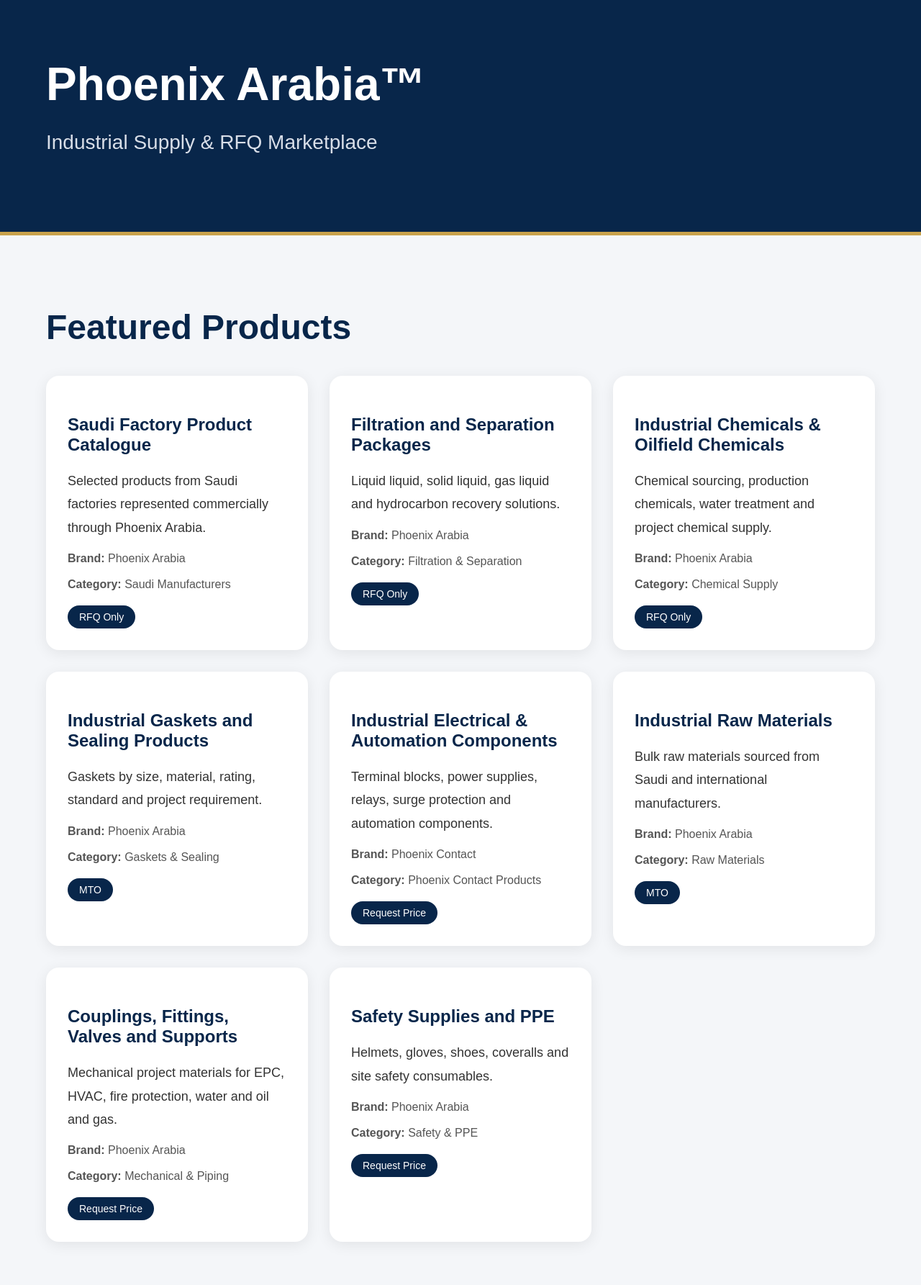
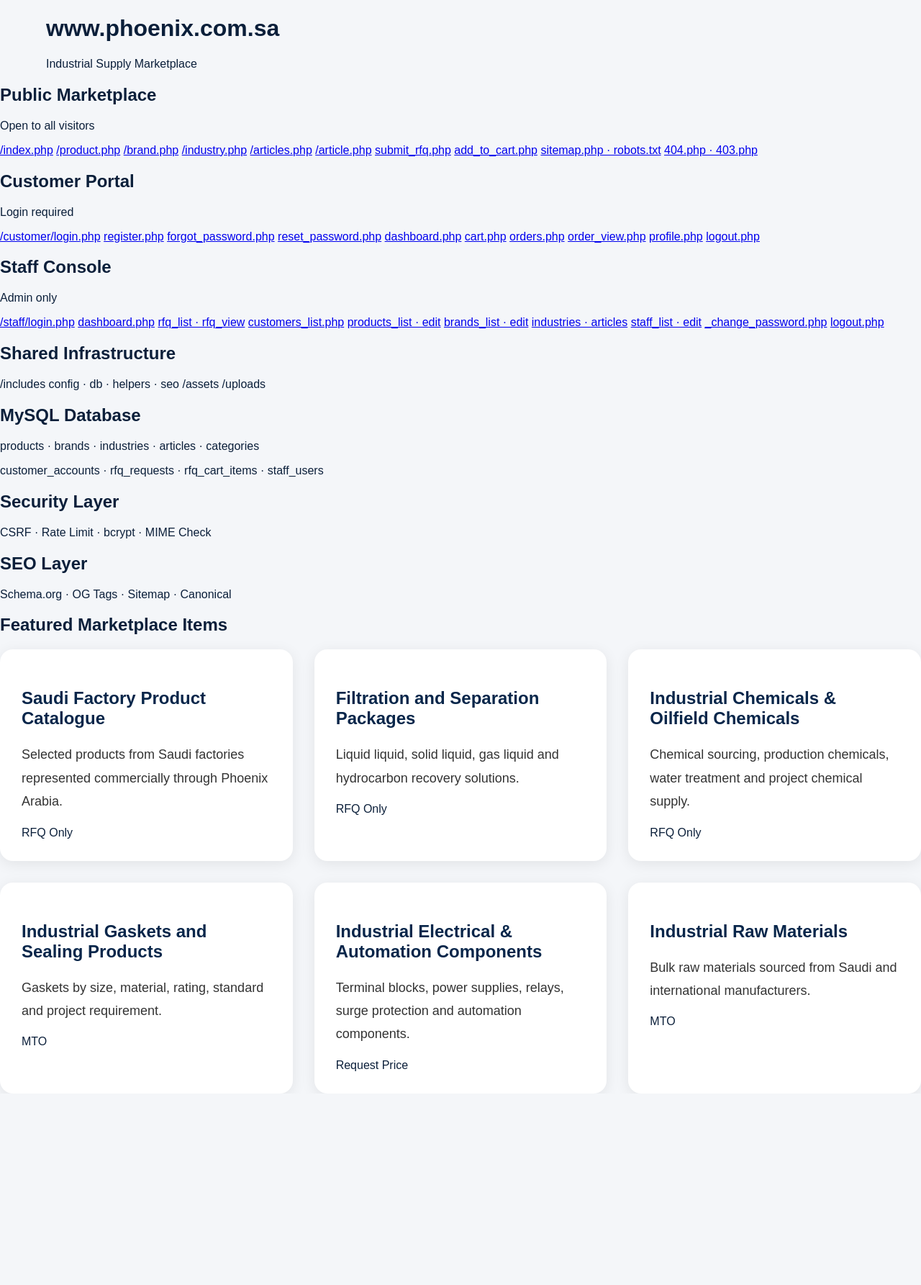
Before and after one commit to fahadcoventry/phoenix-arabia-website, a PHP site: page / in a window 1280 px wide. Shown: the whole page at 72% size. After the commit the page ends 1488 px from the top, so only its background shows below. Run offline with PHP 8.4, Linux system fonts and the light colour scheme; data comes from the database, SQL or seed files in the repository.

Commit message:
Update index.php

```diff
--- a/index.php
+++ b/index.php
@@ -3,10 +3,7 @@ require_once __DIR__ . '/includes/db.php';
 require_once __DIR__ . '/includes/helpers.php';
 require_once __DIR__ . '/includes/seo.php';
 
-$products = db()->query("SELECT * FROM products WHERE is_active=1 ORDER BY is_featured DESC, id DESC")->fetchAll();
-$categories = db()->query("SELECT * FROM categories WHERE is_active=1 ORDER BY sort_order ASC, name ASC")->fetchAll();
-$brands = db()->query("SELECT * FROM brands WHERE is_visible=1 ORDER BY brand_name")->fetchAll();
-$industries = db()->query("SELECT * FROM industry_pages WHERE is_visible=1 ORDER BY industry_name")->fetchAll();
+$products = db()->query("SELECT * FROM products WHERE is_active=1 ORDER BY is_featured DESC, id DESC LIMIT 6")->fetchAll();
 ?>
 
 <!DOCTYPE html>
@@ -16,74 +13,116 @@ $industries = db()->query("SELECT * FROM industry_pages WHERE is_visible=1 ORDER
 <meta charset="UTF-8">
 <meta name="viewport" content="width=device-width, initial-scale=1.0">
 
-<title><?= seo_title('Phoenix Arabia | Industrial Supply & RFQ Marketplace | Saudi Aramco Approved Vendor') ?></title>
-
+<title><?= seo_title('Phoenix Arabia | Industrial Supply Marketplace') ?></title>
 <meta name="description" content="<?= seo_description() ?>">
-<meta name="keywords" content="Phoenix Arabia, Saudi Aramco vendor, industrial supply Saudi Arabia, RFQ marketplace, EPC procurement, MTO pricing, industrial chemicals KSA, Al Khobar supplier">
-<meta name="author" content="Phoenix Arabia Contracting Co. Ltd.">
 <meta name="robots" content="index, follow">
 
 <link rel="canonical" href="<?= canonical('index.php') ?>">
-
-<?= og_tags(
-'Phoenix Arabia | Industrial Supply & RFQ Marketplace',
-'Saudi Aramco Approved Vendor providing industrial supply, RFQ workflow, MTO pricing, and procurement gateway for EPC contractors and industrial buyers.'
-) ?>
-
 <link rel="stylesheet" href="assets/style.css">
 
 </head>
 
 <body>
 
-<header class="hero">
+<header class="top-hero">
     <div class="container">
-        <h1>Phoenix Arabia™</h1>
-        <p>Industrial Supply & RFQ Marketplace</p>
+        <h1>www.phoenix.com.sa</h1>
+        <p>Industrial Supply Marketplace</p>
     </div>
 </header>
 
-<section class="products-section">
-    <div class="container">
+<main class="site-map">
 
-        <h2>Featured Products</h2>
+    <section class="map-grid">
 
-        <div class="products-grid">
+        <div class="map-column public">
+            <h2>Public Marketplace</h2>
+            <p>Open to all visitors</p>
 
-            <?php foreach($products as $product): ?>
-
-            <div class="product-card">
-
-                <h3>
-                    <?= htmlspecialchars($product['name']) ?>
-                </h3>
-
-                <p>
-                    <?= htmlspecialchars($product['short_description']) ?>
-                </p>
-
-                <div class="product-meta">
-                    <strong>Brand:</strong>
-                    <?= htmlspecialchars($product['brand']) ?>
+            <a href="index.php">/index.php</a>
+            <a href="product.php">/product.php</a>
+            <a href="brand.php">/brand.php</a>
+            <a href="industry.php">/industry.php</a>
+            <a href="articles.php">/articles.php</a>
+            <a href="article.php">/article.php</a>
+            <a href="submit_rfq.php">submit_rfq.php</a>
+            <a href="add_to_cart.php">add_to_cart.php</a>
+            <a class="shared" href="sitemap.php">sitemap.php · robots.txt</a>
+            <a class="shared" href="404.php">404.php · 403.php</a>
         </div>
 
-                <div class="product-meta">
-                    <strong>Category:</strong>
-                    <?= htmlspecialchars($product['category']) ?>
+        <div class="map-column customer">
+            <h2>Customer Portal</h2>
+            <p>Login required</p>
+
+            <a href="login.php">/customer/login.php</a>
+            <a href="register.php">register.php</a>
+            <a href="forgot_password.php">forgot_password.php</a>
+            <a href="reset_password.php">reset_password.php</a>
+            <a href="dashboard.php">dashboard.php</a>
+            <a href="cart.php">cart.php</a>
+            <a href="orders.php">orders.php</a>
+            <a href="order_view.php">order_view.php</a>
+            <a href="profile.php">profile.php</a>
+            <a class="shared" href="logout.php">logout.php</a>
         </div>
 
-                <div class="badge">
-                    <?= htmlspecialchars($product['price_mode']) ?>
+        <div class="map-column staff">
+            <h2>Staff Console</h2>
+            <p>Admin only</p>
+
+            <a href="login.php">/staff/login.php</a>
+            <a href="dashboard.php">dashboard.php</a>
+            <a href="rfq_list.php">rfq_list · rfq_view</a>
+            <a href="customers_list.php">customers_list.php</a>
+            <a href="products_list.php">products_list · edit</a>
+            <a href="brands_list.php">brands_list · edit</a>
+            <a href="industries_list.php">industries · articles</a>
+            <a href="staff_list.php">staff_list · edit</a>
+            <a class="shared" href="_change_password.php">_change_password.php</a>
+            <a class="shared" href="logout.php">logout.php</a>
         </div>
 
+    </section>
+
+    <section class="infra-box">
+        <h2>Shared Infrastructure</h2>
+        <p>/includes config · db · helpers · seo /assets /uploads</p>
+    </section>
+
+    <section class="database-box">
+        <h2>MySQL Database</h2>
+        <p>products · brands · industries · articles · categories</p>
+        <p>customer_accounts · rfq_requests · rfq_cart_items · staff_users</p>
+    </section>
+
+    <section class="bottom-layer">
+        <div class="security-box">
+            <h2>Security Layer</h2>
+            <p>CSRF · Rate Limit · bcrypt · MIME Check</p>
         </div>
 
-            <?php endforeach; ?>
-
-        </div>
-
+        <div class="seo-box">
+            <h2>SEO Layer</h2>
+            <p>Schema.org · OG Tags · Sitemap · Canonical</p>
         </div>
     </section>
 
+    <section class="products-preview">
+        <h2>Featured Marketplace Items</h2>
+
+        <div class="products-grid">
+            <?php foreach($products as $product): ?>
+                <div class="product-card">
+                    <h3><?= htmlspecialchars($product['name']) ?></h3>
+                    <p><?= htmlspecialchars($product['short_description']) ?></p>
+                    <span><?= htmlspecialchars($product['price_mode']) ?></span>
+                </div>
+            <?php endforeach; ?>
+        </div>
+    </section>
+
+</main>
+
 </body>
 </html>
```
Lines whose indentation alone changed are shown as unchanged.
